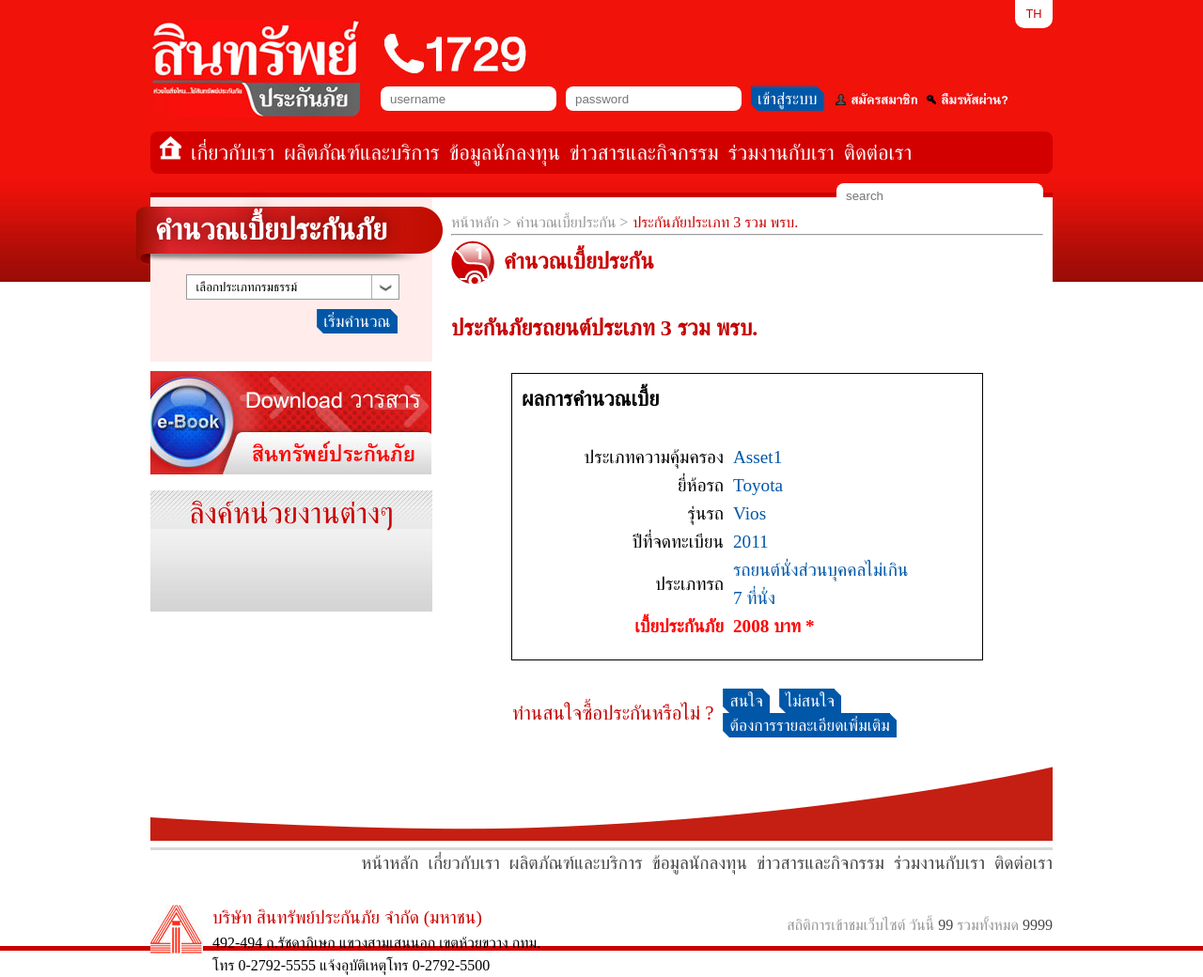
After one commit to tonyatonya/asset, a PHP site: page /calculate-03-02.php in a window 1280 px wide. The commit adds this page. Shown: the whole page at 94% size. Run offline with PHP 8.4, Linux system fonts and the light colour scheme.

Commit message:
Update Cal

```diff
--- /dev/null
+++ b/calculate-03-02.php
@@ -0,0 +1,105 @@
+<?php require('init.php'); ?>
+<!DOCTYPE html>
+<html lang="">
+<head><?php require('inc_header.php'); ?></head>
+<body>
+<div class="wrapper otherpage contact">
+<div class="redbar"></div>
+<div class="content">
+	<section class="left-col">
+		<?php require('inc_calculate-leftcol.php') ?>
+	</section>
+	<section class="right-col aboutus">
+		<div class="bread-nav">
+			<ul>
+				<li><a href="#">หน้าหลัก</a></li>
+				<li><a href="#">คำนวณเบี้ยประกัน</a></li>
+				<li>ประกันภัยประเภท 3 รวม พรบ.</li>
+			</ul>
+		</div>
+		<hr>
+		<div class="product-name">
+			<div class="ico"><img src="images/exampleicon.png" alt="exampleicon" width="46" height="46" /></div>
+			<h2>คำนวณเบี้ยประกัน</h2>
+		</div>
+		<div class="clear" style="height:20px;"></div>
+		<h3>ประกันภัยรถยนต์ประเภท 3 รวม พรบ.</h3>
+		<div class="result-box">
+			<div class="title">ผลการคำนวณเบี้ย</div>
+			<table class="cal-tb">
+			<tr>
+				<td>ประเภทความคุ้มครอง</td>
+				<td>
+					Asset1
+				</td>
+			</tr>
+			<tr>
+				<td>ยี่ห้อรถ</td>
+				<td>
+					Toyota
+				</td>
+			</tr>
+			<tr>
+				<td>รุ่นรถ</td>
+				<td>
+					Vios
+				</td>
+			</tr>
+			<tr>
+				<td>ปีที่จดทะเบียน</td>
+				<td>
+					2011
+				</td>
+			</tr>
+			<tr>
+				<td>ประเภทรถ</td>
+				<td>
+					รถยนต์นั่งส่วนบุคคลไม่เกิน 7 ที่นั่ง
+				</td>
+			</tr>
+			<tr>
+				<td>เบี้ยประกันภัย</td>
+				<td>
+					2008 บาท *
+				</td>
+			</tr>
+		</table>
+		</div>
+		<div class="form-nav">
+			<table>
+				<tr>
+					<td>ท่านสนใจซื้อประกันหรือไม่ ?</td>
+					<td>
+						<ul>
+							<li><div class="asset-btn">
+							<a href="#">
+							<div class="btn-left"><img src="images/btn-leftbg.png" alt="btn-leftbg" width="7" height="26" /></div>
+							<div class="btn-body">สนใจ</div>
+							<div class="btn-right"><img src="images/btn-rightbg.png" alt="btn-rightbg" width="7" height="26" /></div>
+							</a>
+						</div></li>
+							<li><div class="asset-btn">
+							<a href="#">
+							<div class="btn-left"><img src="images/btn-leftbg.png" alt="btn-leftbg" width="7" height="26" /></div>
+							<div class="btn-body">ไม่สนใจ</div>
+							<div class="btn-right"><img src="images/btn-rightbg.png" alt="btn-rightbg" width="7" height="26" /></div>
+							</a>
+						</div></li>
+							<li><div class="asset-btn">
+							<a href="#">
+							<div class="btn-left"><img src="images/btn-leftbg.png" alt="btn-leftbg" width="7" height="26" /></div>
+							<div class="btn-body">ต้องการรายละเอียดเพิ่มเติม</div>
+							<div class="btn-right"><img src="images/btn-rightbg.png" alt="btn-rightbg" width="7" height="26" /></div>
+							</a>
+						</div></li>
+						</ul>
+					</td>
+				</tr>
+			</table>
+		</div>
+	</section>
+</div>
+</div>
+<?php require('inc_footer.php'); ?>
+</body>
+</html>
--- a/css/layout.css
+++ b/css/layout.css
@@ -1201,3 +1201,62 @@ footer .stat span{
 .rednum span{
 	color: black;
 }
+.cal-tb{
+	width: 350px;
+	height: 30px;
+	margin-left: auto;
+	margin-right: auto;
+	margin-top: 30px;
+}
+.cal-tb .select-holder{
+	margin-top: 10px;
+}
+.cal-tb tr td{
+	line-height: 30px;
+}
+.cal-tb tr td:first-child{
+	width: 150px;
+	text-align: right;
+	padding-right: 10px;
+}
+.result-box{
+	border: 1px solid black;
+	margin-left: auto;
+	margin-right: auto;
+	width: 500px;
+	margin-top: 30px;
+	margin-bottom: 30px;
+	padding-bottom: 20px;
+}
+.result-box .title{
+	font-size: 1.4em;
+	margin-left: 10px;
+	margin-top: 10px;
+	font-weight: bold;
+}
+.result-box .cal-tb td{
+	font-size: 1.2em;
+}
+.result-box .cal-tb tr td:nth-child(2){
+	color: #0057a8;
+}
+.result-box .cal-tb tr:last-child td{
+	color: red;
+	font-weight: bold;
+}
+.form-nav{
+	width: 500px;
+	margin-left: auto;
+	margin-right: auto;
+}
+.form-nav tr td:first-child{
+	width: 150px;
+	font-size: 1.3em;
+	white-space: nowrap;
+	color: #c50000;
+}
+.form-nav ul li{
+	list-style: none;
+	float: left;
+	margin-left: 10px;
+}
--- /dev/null
+++ b/inc_calculate-leftcol.php
@@ -0,0 +1,35 @@
+<div class="category-menu">
+	<div class="title"><h2>คำนวณเบี้ยประกันภัย</h2></div>
+	<div class="service-body">
+				<div class="clear" style="height:20px;"></div>
+					<div style="width:225px;margin-left:auto;margin-right:auto;">
+				 	<div class="select-holder">
+				 		<select>
+				 			<option>เลือกประเภทกรมธรรม์</option>
+				 			<option>กรมธรรม์ 1</option>
+				 			<option>กรมธรรม์ 2</option>
+				 			<option>กรมธรรม์ 3</option>
+				 		</select>
+				 	</div>
+				 	<div class="asset-btn">
+						<a href="#">
+						<div class="btn-left"><img src="images/btn-leftbg.png" alt="btn-leftbg" width="7" height="26" /></div>
+						<div class="btn-body">เริ่มคำนวณ</div>
+						<div class="btn-right"><img src="images/btn-rightbg.png" alt="btn-rightbg" width="7" height="26" /></div>
+					</a>
+					</div>
+				 </div>
+				<div class="clear" style="height:20px;"></div>
+			</div>
+</div>
+<div class="left-banner">
+			<a href="#">
+				<img src="images/ebookbanner.jpg" alt="ebookbanner" width="299" height="110">
+			</a>
+		</div>
+<div class="service-box">
+			<div class="service-title">ลิงค์หน่วยงานต่างๆ</div>
+			<div class="service-body">
+
+			</div>
+		</div>
```
Also changed, not shown: aboutus-board.php (added, +32 -0 lines), calculate-03-01.php (added, +95 -0 lines), calculate-03-03.php (added, +105 -0 lines).
